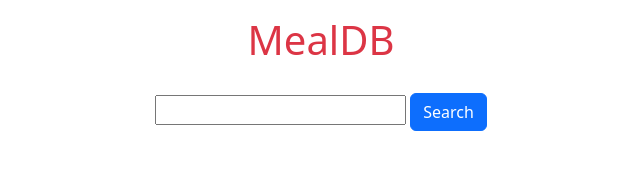
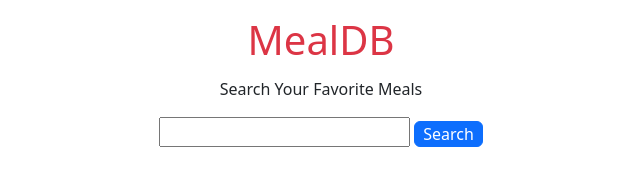
Before and after one commit to surid165/MealDB, a plain HTML site: page index.html in a window 1280 px wide. Shown: the whole page, without its empty margins (319-959 px from the left). Drawn offline with nearby package versions, Linux system fonts and the light colour scheme; no server answers.

Commit message:
change in header

```diff
--- a/index.html
+++ b/index.html
@@ -14,12 +14,13 @@
         <!-- search container -->
         <section style="height:80px" class="d-flex align-items-center justify-content-center">
             <div>
+            <p class="text-center">Search Your Favorite Meals </p>
             <input id="search-field" type="text" class="px-2">
-            <button onclick="searchMeals()" class="btn btn-primary">Search</button
+            <button onclick="searchMeals()" class="btn btn-primary py-0 px-2">Search</button>
             </div>
         </section>
         <!-- meals container -->
-        <section class="container">
+        <section class="container mt-3">
             <div id="meals-container" class="row row-cols-1 row-cols-md-3 row-cols-sm-2 g-4">
 
               </div>
```
